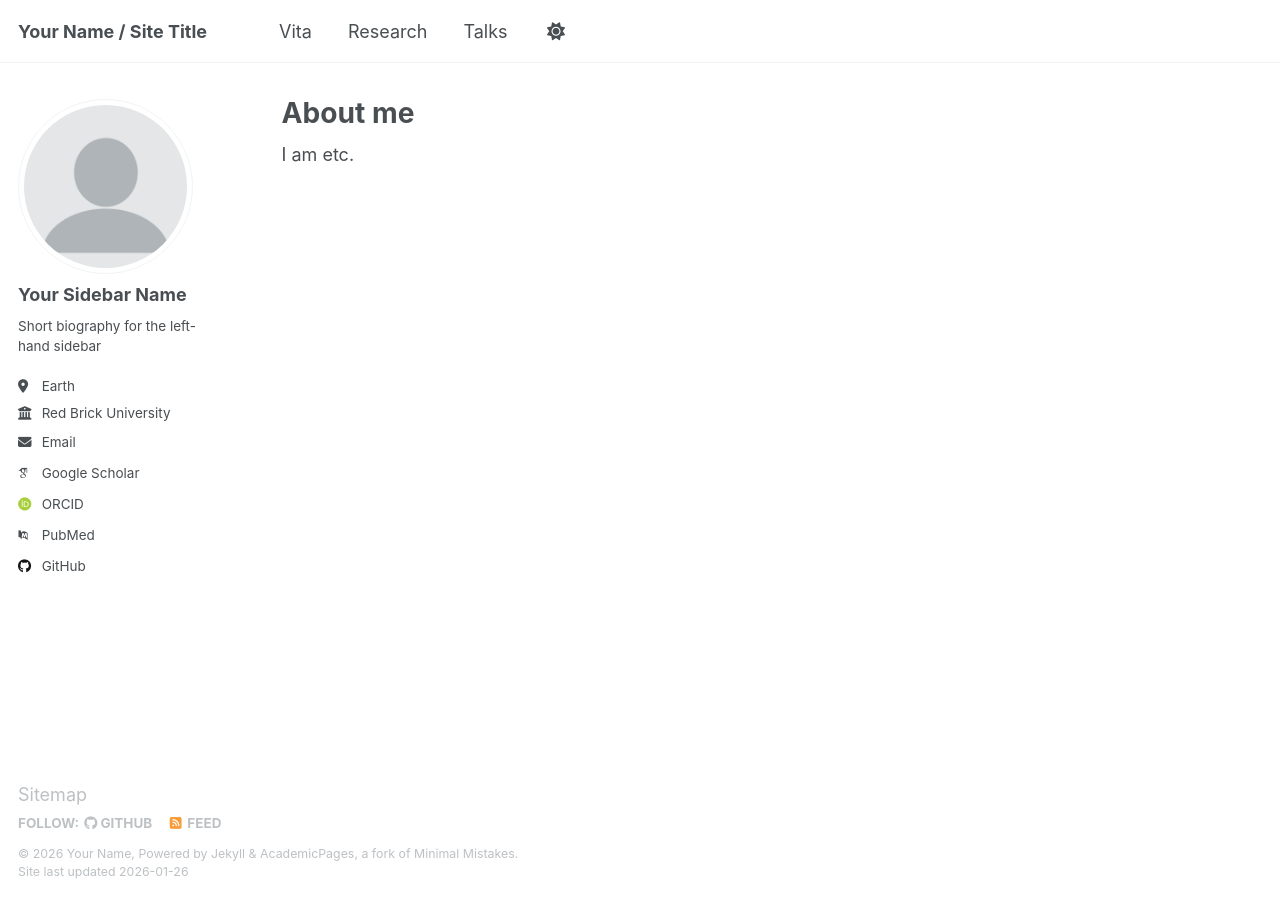
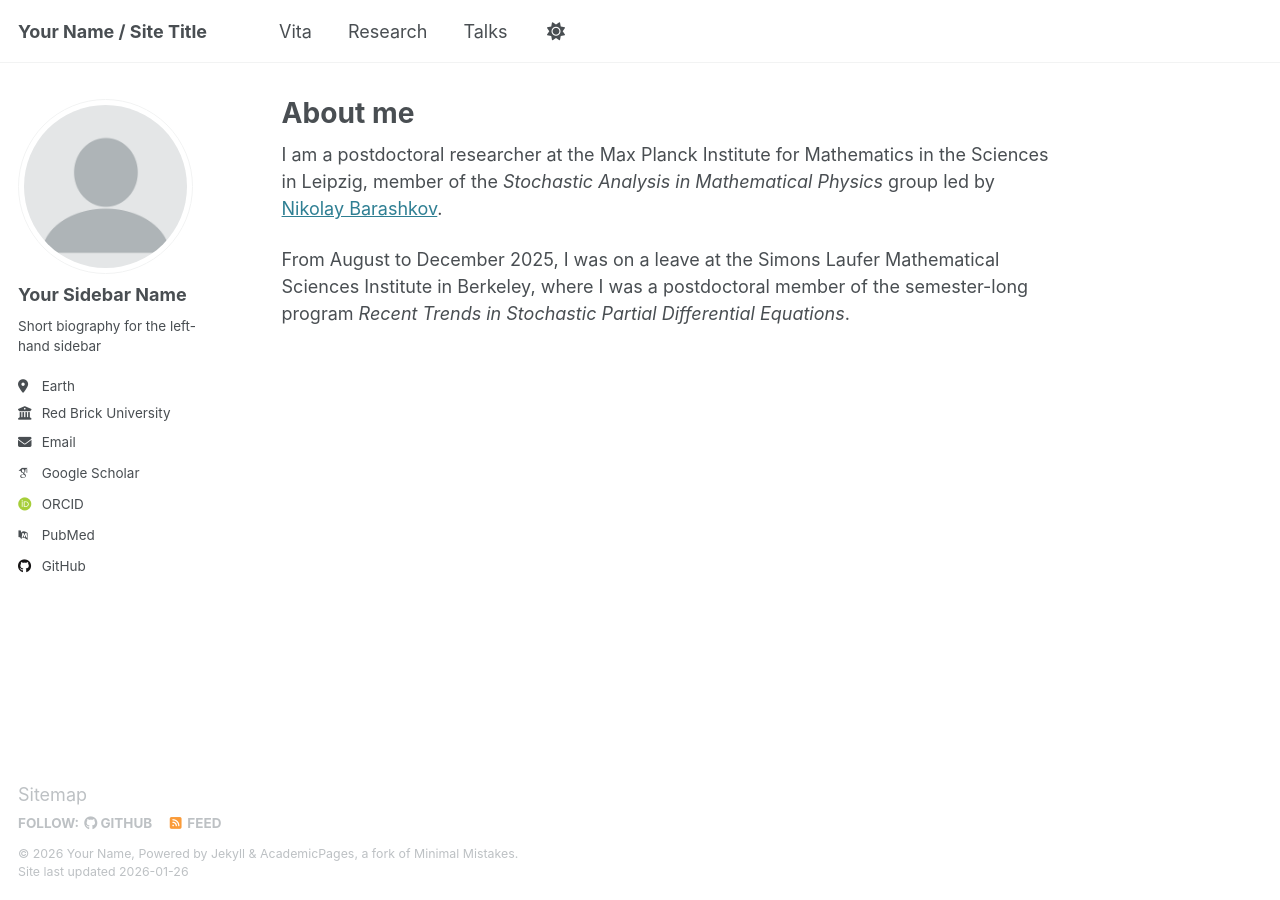
Before and after one commit to leonardferdinand/leonardferdinand.github.io, a Jekyll site: the page built from _pages/about.md, in a window 1280 px wide. Built offline with Jekyll 4.4.1, drawn with Linux system fonts in a browser that asks for light colours; some web fonts are replaced.

Commit message:
Update about.md

```diff
--- a/_pages/about.md
+++ b/_pages/about.md
@@ -7,7 +7,10 @@ redirect_from:
   - /about.html
 ---
 
-I am etc.
+I am a postdoctoral researcher at the Max Planck Institute for Mathematics in the Sciences in Leipzig, member of the <em>Stochastic Analysis in Mathematical Physics</em> group led by <a href='https://www.mis.mpg.de/people/nikolay-barashkov' target='_blank'>Nikolay Barashkov</a>.
+
+From August to December 2025, I was on a leave at the Simons Laufer Mathematical Sciences Institute in Berkeley, where I was a postdoctoral member of the semester-long program  <em>Recent Trends in Stochastic Partial Differential Equations</em>.
+
 
 <!--This is the front page of a website that is powered by the [Academic Pages template](https://github.com/academicpages/academicpages.github.io) and hosted on GitHub pages. [GitHub pages](https://pages.github.com) is a free service in which websites are built and hosted from code and data stored in a GitHub repository, automatically updating when a new commit is made to the repository. This template was forked from the [Minimal Mistakes Jekyll Theme](https://mmistakes.github.io/minimal-mistakes/) created by Michael Rose, and then extended to support the kinds of content that academics have: publications, talks, teaching, a portfolio, blog posts, and a dynamically-generated CV. You can fork [this template](https://github.com/academicpages/academicpages.github.io) right now, modify the configuration and markdown files, add your own PDFs and other content, and have your own site for free, with no ads!
 
```
